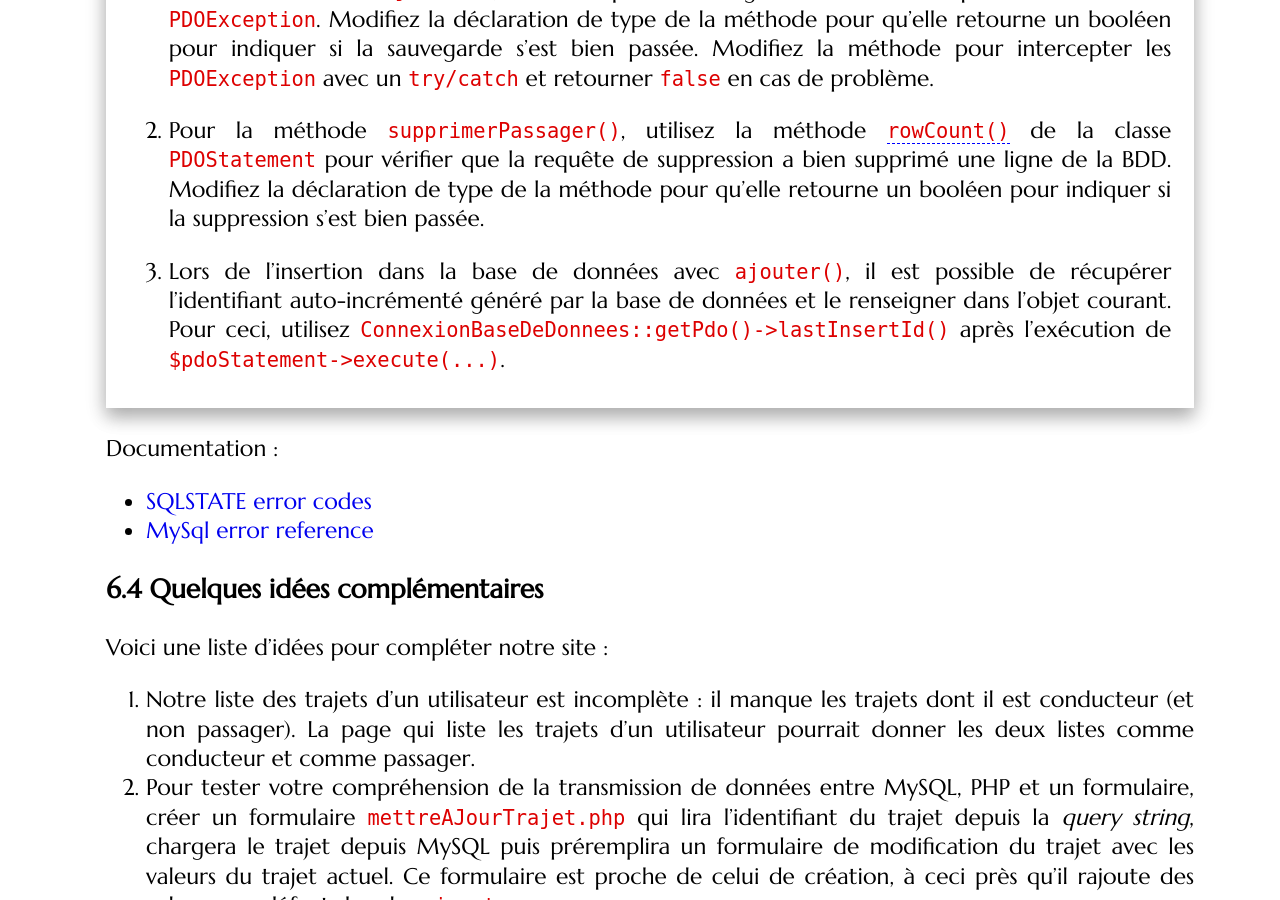
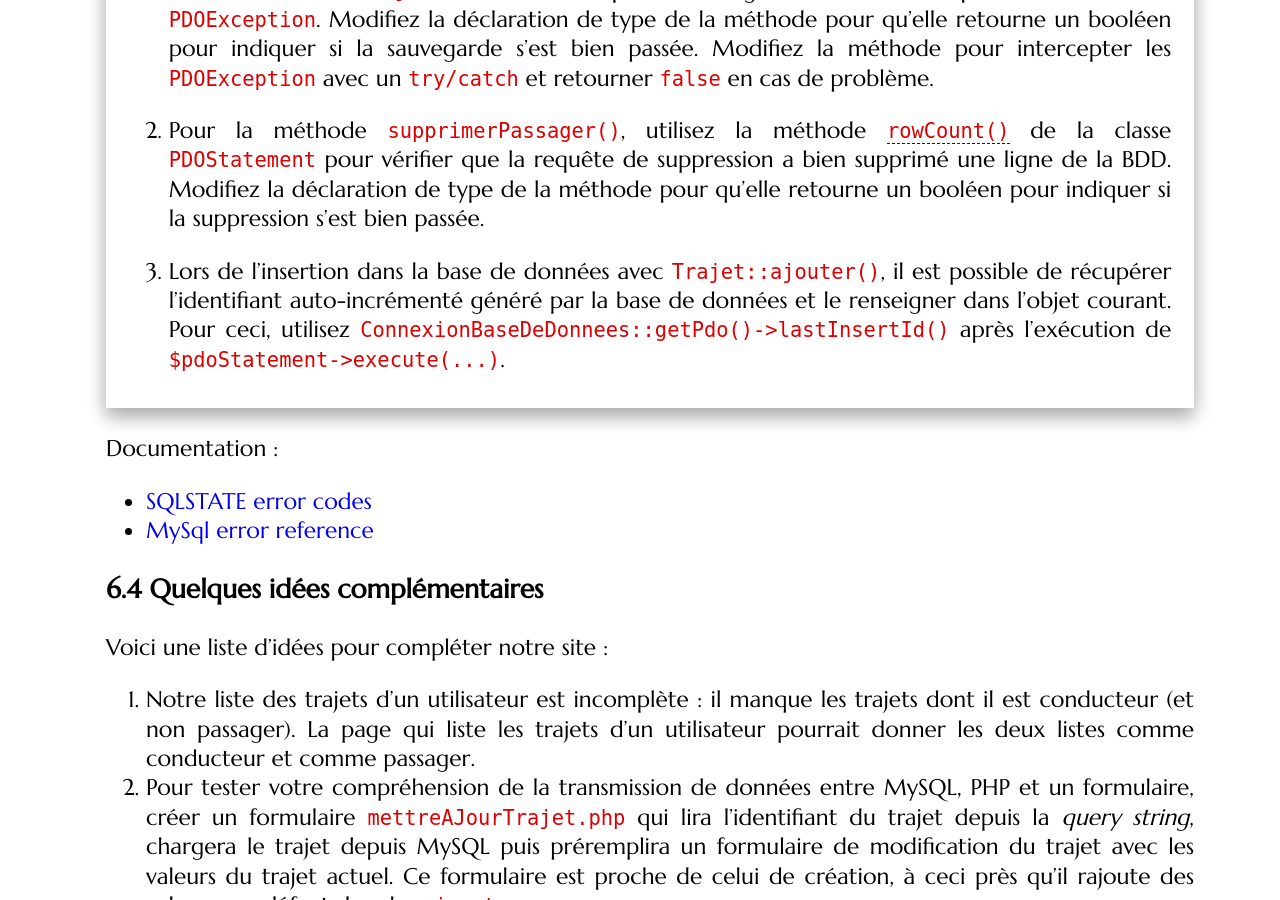
Before and after one commit to romainlebreton/R3.01-DeveloppementWeb, a Jekyll site: the page built from tutorials/tutorial3.md, in a window 1280 px wide and 900 px high, scrolled down 17539 px. Built offline with Jekyll 4.4.1, drawn with Linux system fonts in a browser that asks for light colours; some web fonts are replaced.

Commit message:
Précision lastInsertId dans Trajet::ajouter()

```diff
--- a/tutorials/tutorial3.md
+++ b/tutorials/tutorial3.md
@@ -723,7 +723,7 @@ Par contre, vous allez améliorer les méthodes suivantes :
    pour qu'elle retourne un booléen pour indiquer si la suppression s'est bien
    passée.
 
-3. Lors de l'insertion dans la base de données avec `ajouter()`, il est possible
+3. Lors de l'insertion dans la base de données avec `Trajet::ajouter()`, il est possible
    de récupérer l'identifiant auto-incrémenté généré par la base de données et
    le renseigner dans l'objet courant. Pour ceci, utilisez
    `ConnexionBaseDeDonnees::getPdo()->lastInsertId()` après l'exécution de
```
